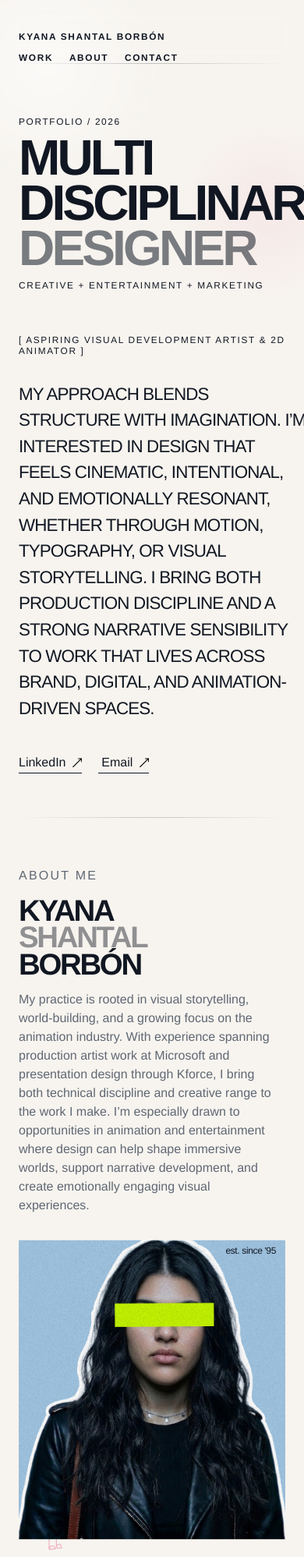
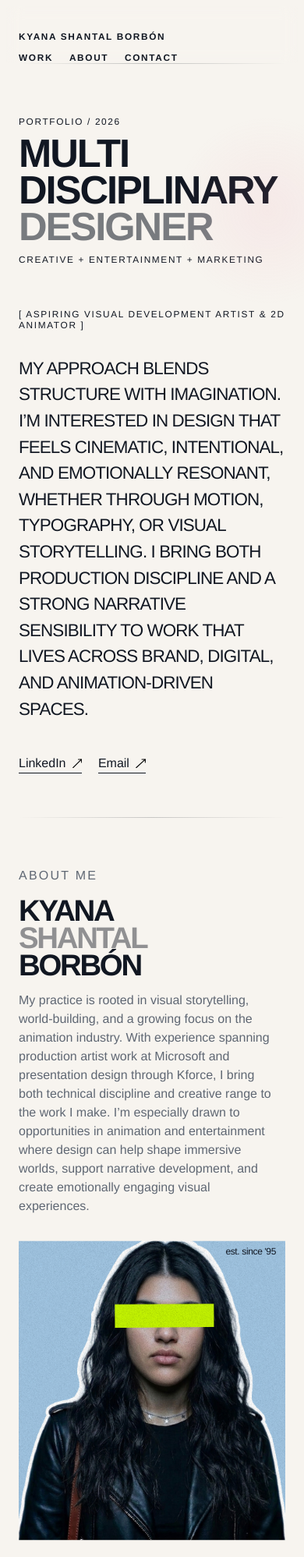
Before and after one commit to ksborbon2-ai/kyana-shantal-portfolio-2026, a website: page index.html in a window 390 px wide. Shown: the top 1997 px of the page at 78% size. Drawn offline with Linux system fonts and the light colour scheme.

Commit message:
Add files via upload

```diff
--- a/index.html
+++ b/index.html
@@ -19,7 +19,14 @@
   <body>
     <div class="page-shell">
       <img class="ball-gif" src="ball.gif" alt="" aria-hidden="true" />
-	   <img id="jump-gif" class="Character-Jump-project-gif" src="Character-Jump-project.gif" alt="Character Animation" />
+      <img
+        id="jump-gif"
+        class="Character-Jump-project-gif"
+        src="Character-Jump-project.gif"
+        alt=""
+        aria-hidden="true"
+      />
+
       <header class="site-header">
         <a class="brand" href="#top">Kyana Shantal Borbón</a>
         <nav class="site-nav" aria-label="Primary">
@@ -34,36 +41,50 @@
           <div class="hero-intro reveal">
             <p class="micro-label">Portfolio / 2026</p>
             <h1>
-             Multi disciplinary<br>
-<span>designer</span></h1>
+              Multi disciplinary<br />
+              <span>designer</span>
+            </h1>
             <p class="role-tag">creative + entertainment + marketing</p>
           </div>
 
           <div class="hero-summary reveal">
             <p class="role-tag">[ Aspiring Visual Development Artist &amp; 2D Animator ]</p>
             <p class="statement">
-            My approach blends structure with imagination. I’m interested in design that feels cinematic, intentional, and emotionally resonant, whether through motion, typography, or visual storytelling. I bring both production discipline and a strong narrative sensibility to work that lives across brand, digital, and animation-driven spaces.
+              My approach blends structure with imagination. I’m interested in design that feels cinematic,
+              intentional, and emotionally resonant, whether through motion, typography, or visual storytelling.
+              I bring both production discipline and a strong narrative sensibility to work that lives across
+              brand, digital, and animation-driven spaces.
             </p>
             <div class="social-row">
-           <a href="https://www.linkedin.com/in/kyanaborbon">LinkedIn <img class="arrow-icon" src="arrow.svg" alt="" aria-hidden="true" />
-</a> <a href="mailto:kyanashantalborbon@gmail.com">&nbsp;Email <img class="arrow-icon" src="arrow.svg" alt="" aria-hidden="true" />
-</a> </div>
+              <a href="https://www.linkedin.com/in/kyanaborbon">
+                LinkedIn <img class="arrow-icon" src="arrow.svg" alt="" aria-hidden="true" />
+              </a>
+              <a href="mailto:kyanashantalborbon@gmail.com">
+                Email <img class="arrow-icon" src="arrow.svg" alt="" aria-hidden="true" />
+              </a>
+            </div>
           </div>
         </section>
 
         <section class="feature-editorial section reveal" id="about" data-section>
           <div class="feature-copy">
             <p class="micro-label">about me</p>
-           <h2>Kyana<br>
-<span>Shantal</span><br>
-Borbón</h2>
+            <h2>
+              Kyana<br />
+              <span>Shantal</span><br />
+              Borbón
+            </h2>
             <p>
-          My practice is rooted in visual storytelling, world-building, and a growing focus on the animation industry. With experience spanning production artist work at Microsoft and presentation design through Kforce, I bring both technical discipline and creative range to the work I make. I’m especially drawn to opportunities in animation and entertainment where design can help shape immersive worlds, support narrative development, and create emotionally engaging visual experiences.
+              My practice is rooted in visual storytelling, world-building, and a growing focus on the animation
+              industry. With experience spanning production artist work at Microsoft and presentation design through
+              Kforce, I bring both technical discipline and creative range to the work I make. I’m especially drawn
+              to opportunities in animation and entertainment where design can help shape immersive worlds, support
+              narrative development, and create emotionally engaging visual experiences.
             </p>
           </div>
+
           <div class="feature-art">
             <img class="feature-image" src="website portfolio.jpg" alt="Portrait of Kyana Shantal Borbón" />
-
             <div class="feature-poster">
               <p class="poster-meta">est. since&nbsp;'95</p>
             </div>
@@ -75,15 +96,16 @@ Borbón</h2>
             <p class="micro-label">Resume</p>
             <h2>Selected Experience, Design, and Visual Storytelling</h2>
             <p>
-      A concise view of my background across production design, presentation
-      design, and creative work supporting my transition into animation and
-      entertainment.
+              A concise view of my background across production design, presentation design, and creative work
+              supporting my transition into animation and entertainment.
             </p>
             <div class="resume-actions">
-      <a href="Kyana-Shantal-Borbon-Resume.pdf" target="_blank" rel="noreferrer">Open PDF
+              <a href="Kyana-Shantal-Borbon-Resume.pdf" target="_blank" rel="noreferrer">
+                Open PDF
                 <img class="arrow-icon" src="arrow.svg" alt="" aria-hidden="true" />
               </a>
-      <a href="Kyana Shantal Borbon Resume 2026.pdf" download>Download
+              <a href="Kyana Shantal Borbon Resume 2026.pdf" download>
+                Download
                 <img class="arrow-icon" src="arrow.svg" alt="" aria-hidden="true" />
               </a>
             </div>
@@ -106,9 +128,7 @@ Borbón</h2>
               <span class="resume-year">2026</span>
             </div>
           </a>
-
         </section>
-
 
         <section class="work-header section reveal" id="work" data-section>
           <h2>Selected Experience</h2>
@@ -124,10 +144,11 @@ Borbón</h2>
                 <span>[2019 – 2022]</span>
               </div>
               <p>
-               A clean collaboration flow designed to feel intuitive, organized,
-               and easy to navigate at a glance.
-             </p><br>
-			   <a href="#contact">View projects <img class="arrow-icon" src="arrow.svg" alt="" aria-hidden="true" />
+                A clean collaboration flow designed to feel intuitive, organized, and easy to navigate at a glance.
+              </p>
+              <br />
+              <a href="#contact">
+                View projects <img class="arrow-icon" src="arrow.svg" alt="" aria-hidden="true" />
               </a>
             </div>
           </article>
@@ -142,10 +163,11 @@ Borbón</h2>
                 <span>[2022 – now]</span>
               </div>
               <p>
-               A fashion-forward personal site shaped around narrative pacing,
-               art direction, and a stronger first impression.
-             </p><br>
-             <a href="#contact">View projects <img class="arrow-icon" src="arrow.svg" alt="" aria-hidden="true" />
+                A fashion-forward personal site shaped around narrative pacing, art direction, and a stronger first impression.
+              </p>
+              <br />
+              <a href="#contact">
+                View projects <img class="arrow-icon" src="arrow.svg" alt="" aria-hidden="true" />
               </a>
             </div>
           </article>
@@ -158,10 +180,11 @@ Borbón</h2>
                 <span>[2022 – now]</span>
               </div>
               <p>
-               A more graphic, high-contrast interface system balanced against
-               restrained typography and structure.
-             </p><br>
-			   <a href="#contact">View projects <img class="arrow-icon" src="arrow.svg" alt="" aria-hidden="true" />
+                A more graphic, high-contrast interface system balanced against restrained typography and structure.
+              </p>
+              <br />
+              <a href="#contact">
+                View projects <img class="arrow-icon" src="arrow.svg" alt="" aria-hidden="true" />
               </a>
             </div>
           </article>
@@ -174,8 +197,7 @@ Borbón</h2>
                 <span>[2026]</span>
               </div>
               <p>
-               Designed to explore a sharper corporate-editorial hybrid with
-               clean hierarchy and cinematic framing.
+                Designed to explore a sharper corporate-editorial hybrid with clean hierarchy and cinematic framing.
               </p>
             </div>
           </article>
@@ -186,11 +208,11 @@ Borbón</h2>
             <p class="micro-label">Approach</p>
             <h2>Built like a portfolio, paced like a magazine layout.</h2>
             <p>
-             Sections transition with scroll-linked movement so the page feels sequenced,
-             not stacked. The result stays lightweight and responsive while still feeling
-             immersive on desktop and mobile.
+              Sections transition with scroll-linked movement so the page feels sequenced, not stacked. The result
+              stays lightweight and responsive while still feeling immersive on desktop and mobile.
             </p>
           </div>
+
           <div class="about-notes reveal">
             <div class="note">
               <span>Typography</span>
@@ -209,7 +231,10 @@ Borbón</h2>
 
         <section class="contact-banner section reveal" id="contact" data-section>
           <p class="micro-label">Let's collaborate</p>
-         <a class="contact-link" href="mailto:hello@example.com">kyanashantalborbon@gmail.com <img class="arrow-icon" src="arrow.svg" alt="" aria-hidden="true" />
+          <a class="contact-link" href="mailto:hello@example.com">
+            kyanashantalborbon@gmail.com
+            <img class="arrow-icon" src="arrow.svg" alt="" aria-hidden="true" />
+          </a>
         </section>
       </main>
     </div>
--- a/styles.css
+++ b/styles.css
@@ -30,13 +30,29 @@ body {
   color: var(--ink);
   font-family: var(--display);
   background: #f7f4ef;
+  position: relative;
+}
+
+body::before {
+  content: "";
+  position: fixed;
+  inset: 0;
+  pointer-events: none;
+  z-index: 50;
+  background:
+    radial-gradient(circle at 88% 32%, rgba(240, 139, 168, 0.1), transparent 18%);
+}
+
+a {
+  color: inherit;
+  text-decoration: none;
 }
 
 .page-shell {
   position: relative;
   width: min(calc(100% - 2rem), var(--max-width));
   margin: 1.5rem auto;
-  background: #f7f4ef;
+  background: var(--page);
   box-shadow: none;
   backdrop-filter: none;
 }
@@ -52,28 +68,6 @@ body {
   pointer-events: none;
   z-index: 1;
   opacity: 0.7;
-}
-
-body::before {
-  content: "";
-  position: fixed;
-  inset: 0;
-  pointer-events: none;
-  background:
-    radial-gradient(circle at 15% 10%, rgba(255, 255, 255, 0.55), transparent 20%),
-    radial-gradient(circle at 88% 32%, rgba(240, 139, 168, 0.1), transparent 18%);
-}
-
-a {
-  color: inherit;
-  text-decoration: none;
-}
-
-.page-shell {
-  width: min(calc(100% - 2rem), var(--max-width));
-  margin: 1.5rem auto;
-  background: var(--page),radial-gradient(circle at 15% 10%, rgba(255, 255, 255, 0.55), transparent 20%),
-    radial-gradient(circle at 88% 32%, rgba(240, 139, 168, 0.1), transparent 18%);
 }
 
 .site-header {
@@ -227,6 +221,7 @@ a {
   min-height: 34rem;
   overflow: hidden;
 }
+
 .feature-image {
   position: absolute;
   inset: 0;
@@ -236,6 +231,7 @@ a {
   object-position: center top;
   z-index: 0;
 }
+
 .feature-poster {
   position: relative;
   inset: 0;
@@ -285,6 +281,10 @@ a {
   max-width: 30rem;
 }
 
+.resume-copy .micro-label {
+  margin: 0;
+}
+
 .resume-copy h2 {
   margin: 0;
   font-size: clamp(2rem, 4vw, 3.6rem);
@@ -326,8 +326,8 @@ a {
 }
 
 .resume-card:hover {
-  transform: rotate(-1.2deg) translateY(-4px);
-  box-shadow: 0 30px 70px rgba(17, 23, 34, 0.14);
+  transform: translateY(-4px);
+  box-shadow: 0 18px 40px rgba(17, 23, 34, 0.08);
 }
 
 .resume-image {
@@ -343,7 +343,7 @@ a {
 .Character-Jump-project-gif {
   position: absolute;
   top: 155rem;
-  right: 5%;
+  right: -2%;
   transform: translateX(-50%);
   width: 1980px;
   max-width: 90%;
@@ -351,11 +351,6 @@ a {
   pointer-events: none;
   z-index: 1;
   opacity: 0.7;
-}
-
-.resume-card:hover {
-  transform: translateY(-4px);
-  box-shadow: 0 18px 40px rgba(17, 23, 34, 0.08);
 }
 
 .resume-card-meta {
@@ -374,13 +369,6 @@ a {
   text-transform: uppercase;
   letter-spacing: 0.14em;
 }
-
-@media (max-width: 900px) {
-  .resume-section {
-    grid-template-columns: 1fr;
-  }
-}
-
 
 .work-header {
   display: flex;
@@ -456,8 +444,7 @@ a {
   position: absolute;
   inset: auto 8% 12% 8%;
   height: 42%;
-  background:
-    linear-gradient(180deg, #ffffff 0%, #eef2f7 100%);
+  background: linear-gradient(180deg, #ffffff 0%, #eef2f7 100%);
   box-shadow: 0 24px 60px rgba(42, 55, 72, 0.12);
 }
 
@@ -591,7 +578,6 @@ a {
   );
 }
 
-
 @media (max-width: 1024px) {
   .hero,
   .feature-editorial,
@@ -615,6 +601,26 @@ a {
   .hero-summary {
     padding-top: 0;
   }
+
+	 #jump-gif.Character-Jump-project-gif {
+    position: absolute;
+    top: 123rem;
+    right: -23%;
+    left: auto;
+    width: 530px;
+    max-width: none;
+    height: auto;
+    transform: scaleX(-1);;
+    opacity: 0.7;
+    pointer-events: none;
+    z-index: 6;
+  }
+}
+
+@media (max-width: 900px) {
+  .resume-section {
+    grid-template-columns: 1fr;
+  }
 }
 
 @media (max-width: 720px) {
@@ -633,6 +639,12 @@ a {
     flex-direction: column;
     align-items: flex-start;
     gap: 0.8rem;
+  }
+
+	.hero-intro h1 {
+    font-size: clamp(2.8rem, 13vw, 4.8rem);
+    line-height: 0.92;
+    letter-spacing: -0.04em;
   }
 
   .work-header {
@@ -667,11 +679,15 @@ a {
   }
 
   .contact-link {
-    font-size: clamp(1.5rem, 4.2vw, 2.2rem);
+  display: inline-block;
+  max-width: 100%;
+  font-size: clamp(0.9rem, 4.8vw, 1.35rem);
   white-space: nowrap;
-    display: inline-block;
-    border-bottom: 1px solid currentColor;
+  overflow: hidden;
+  text-overflow: clip;
+  line-height: 1;
 }
+
 
   .contact-banner {
     border-bottom: none;
@@ -684,17 +700,18 @@ a {
     display: none;
   }
 
-  /* Keep these INSIDE the 720px media query */
-  .Character-Jump-project-gif {
-    display: block !important;
-    visibility: visible !important;
-    top: 111rem;
-    left: 50%;
-    transform: translateX(-50%);
-    width: 1200px;
-    max-width: 118%;
-    z-index: -1;
-    opacity: 0.5;
+  #jump-gif.Character-Jump-project-gif {
+    position: absolute;
+    top: 116rem;
+    right: -45%;
+    left: auto;
+    width: 440px;
+    max-width: none;
+    height: auto;
+    transform: scaleX(-1);;
+    opacity: 0.7;
+    pointer-events: none;
+    z-index: 6;
   }
 
   .resume-section {
@@ -705,20 +722,20 @@ a {
 
   .resume-card {
     display: flex !important;
-    flex-direction: column; /* Stacks image and meta bar */
+    flex-direction: column;
     position: relative;
-    height: 30rem; /* Increased slightly to fit the meta bar */
+    height: 30rem;
     width: 100%;
     overflow: hidden;
     z-index: 20;
     margin-top: 2rem;
-    transform: rotate(0deg); /* Straighten it for easier mobile reading */
+    transform: rotate(0deg);
   }
 
   .resume-image {
     display: block !important;
     width: 100%;
-    flex: 1; /* Tells the image to take up all available space MINUS the meta bar */
+    flex: 1;
     object-fit: cover;
     object-position: top center;
     z-index: 21;
@@ -730,40 +747,10 @@ a {
     background: #fbfaf7;
     padding: 1rem;
     border-top: 1px solid var(--line);
-    display: flex !important; /* Ensures it stays visible */
+    display: flex !important;
     justify-content: space-between;
   }
-
-@media (prefers-reduced-motion: reduce) {
-  html {
-    scroll-behavior: auto;
 }
-  .reveal,
-  .reveal.is-visible,
-  .hero-intro,
-  .hero-summary,
-  .feature-copy,
-  .feature-art,
-  .work-grid .project,
-  .about-copy,
-  .about-notes,
-  .contact-banner {
-    opacity: 1;
-    transform: none;
-    transition: none;
-  }
-}
-
-@media (prefers-reduced-motion: reduce) {
-  html {
-    scroll-behavior: auto;
-  }
-  .reveal, .reveal.is-visible {
-    opacity: 1;
-    transform: none;
-    transition: none;
-  }
-} /* This single bracket closes the @media (max-width: 720px) query */
 
 @media (prefers-reduced-motion: reduce) {
   html {
```
Lines whose indentation alone changed are shown as unchanged.
